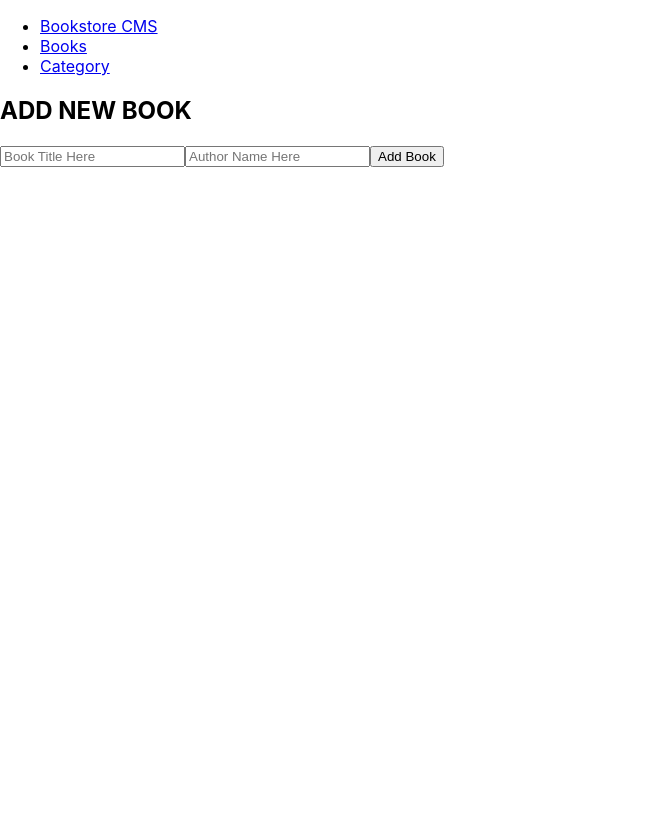
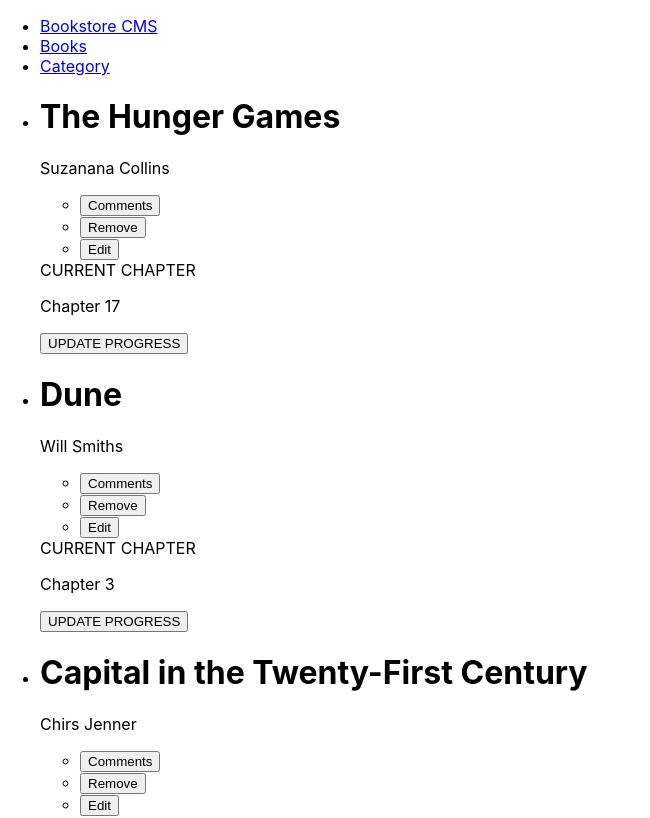
Before and after one commit to anyepeter/bookstore, a React (Create React App) app: page / in a window 1280 px wide. Shown: the top 818 px of the page, without its empty margins (0-650 px from the left). Built offline with nearby package versions, Linux system fonts and the light colour scheme.

Commit message:
display books from redux store

```diff
--- a/src/components/bookItem.js
+++ b/src/components/bookItem.js
@@ -1,21 +1,34 @@
 import React from 'react';
+import PropTypes from 'prop-types';
 import Book from './books';
 
-const Bookitems = () => {
-  const bookLists = [
-  ];
+const Bookitems = (props) => {
+  const { books } = props;
   return (
     <div>
       <ul>
-        {bookLists.map((book) => (
-          <li key={book.id}>
-            <Book items={book} />
-          </li>
-        ))}
+        {
+          books.map((book) => (
+            <li key={book.id}>
+              <Book items={book} />
+            </li>
+          ))
+        }
 
       </ul>
     </div>
   );
 };
 
+Bookitems.propTypes = {
+  books: PropTypes.arrayOf(
+    PropTypes.exact({
+      id: PropTypes.number,
+      title: PropTypes.string,
+      author: PropTypes.string,
+      chapter: PropTypes.string,
+    }),
+  ).isRequired,
+};
+
 export default Bookitems;
--- a/src/pages/home.js
+++ b/src/pages/home.js
@@ -1,11 +1,15 @@
 import React from 'react';
+import { useSelector } from 'react-redux';
 import Bookitems from '../components/bookItem';
 import Addbook from '../components/addBooks';
 
-const BookPage = () => (
-  <main>
-    <Bookitems />
-    <Addbook />
-  </main>
-);
+const BookPage = () => {
+const bookEl = useSelector((state) => state.Books.bookList);
+   return (
+    <main>
+      <Bookitems books={bookEl} />
+      <Addbook />
+    </main>
+   );
+ };
 export default BookPage;
```
